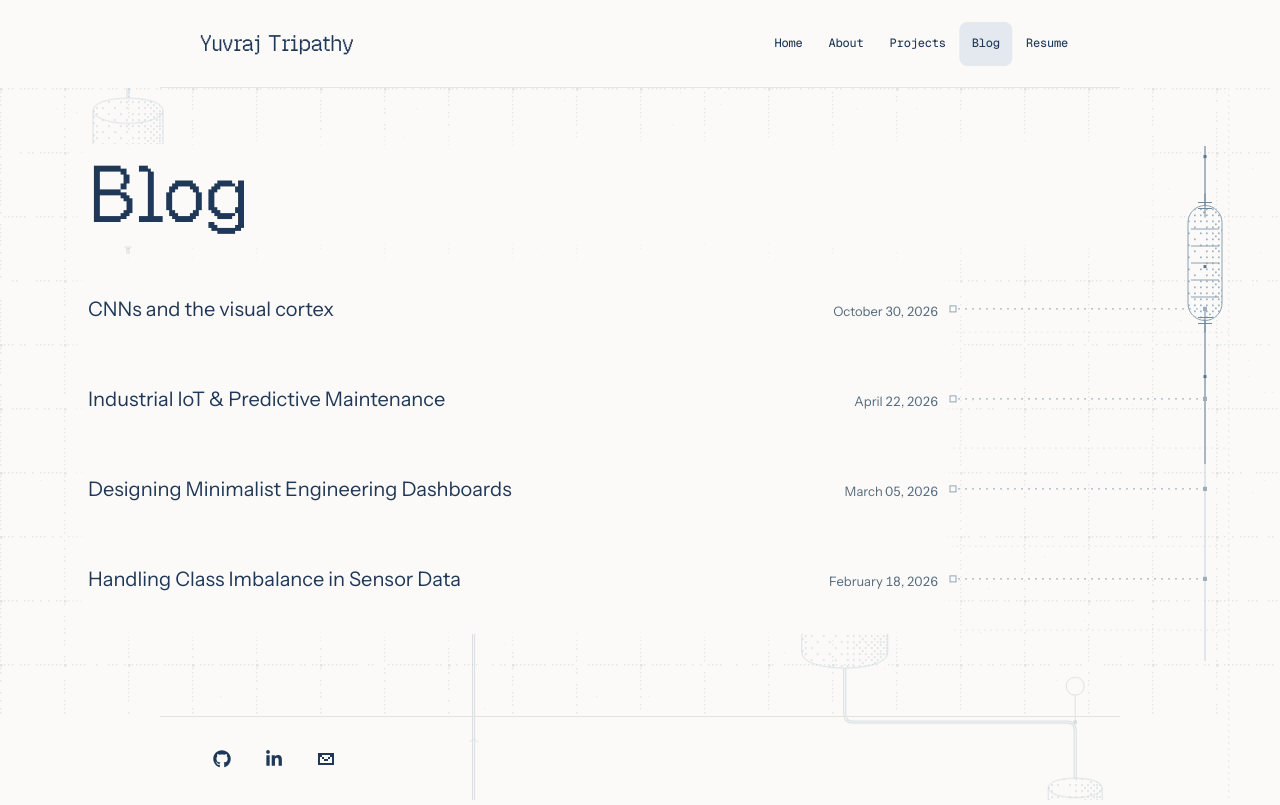
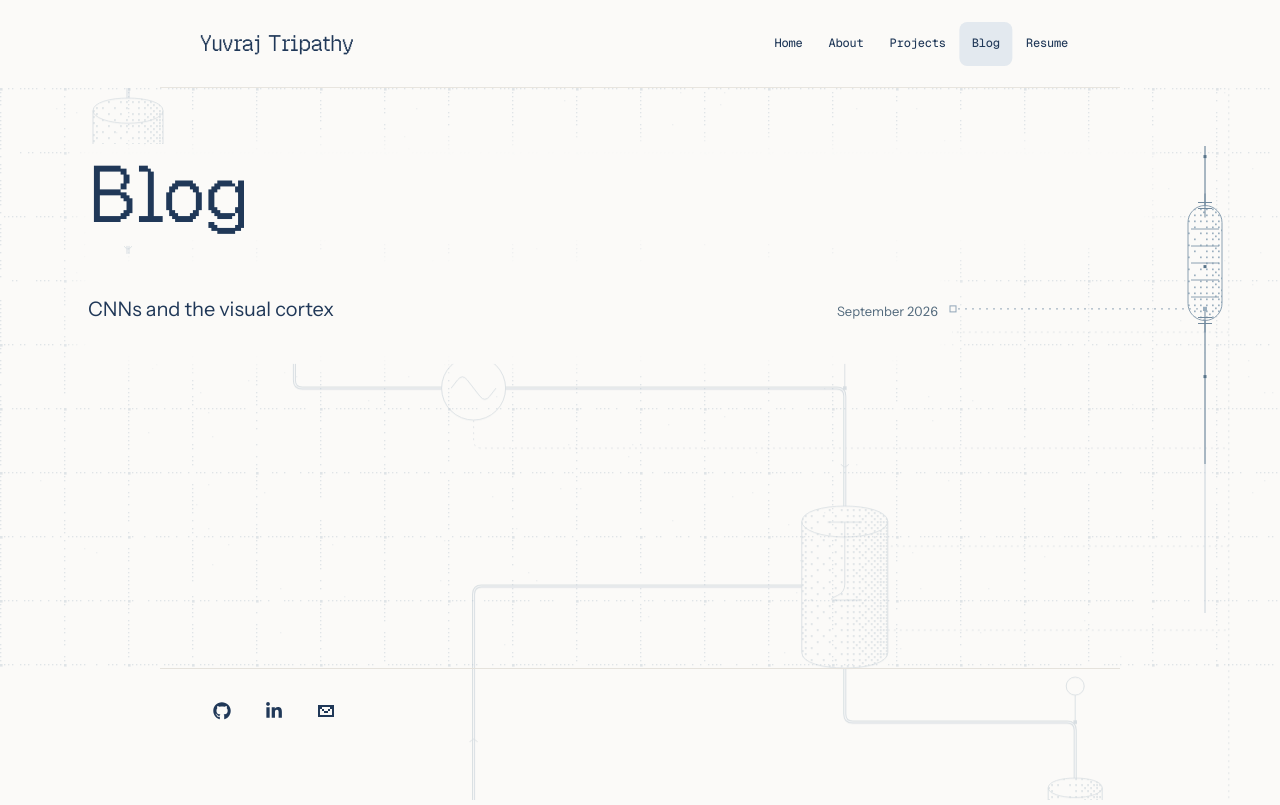
Before and after one commit to yuvipaloozie/personal-website, a Next.js app: page /blog in a window 1280 px wide. Built offline with nearby package versions, Linux system fonts and the light colour scheme.

Commit message:
Keep only CNN cortex article and date it September 2026 (#14)
Co-authored-by: Yuvraj Tripathy <ytripathy3@gatech.edu>

```diff
--- a/src/app/blog/[slug]/page.tsx
+++ b/src/app/blog/[slug]/page.tsx
@@ -33,14 +33,14 @@ export default async function BlogPost({ params }: { params: Promise<{ slug: str
     notFound();
   }
 
-  const { title, subtitle, image, description, fullDescription } = node.details;
+  const { title, subtitle, date, image, description, fullDescription } = node.details;
 
   return (
     <ProcessSurface kind="detail">
       <article className="process-reading process-reading-article">
         <Link href="/blog" className="back-link">Back to blog</Link>
         <h1 className="page-title">{title}</h1>
-        <p className="entry-date">{subtitle}{node.id === "b_unet" && " · 7 min read"}</p>
+        <p className="entry-date"><time dateTime={date}>{subtitle}</time>{node.id === "b_unet" && " · 7 min read"}</p>
         <p className="project-summary">{description}</p>
         {image && (
           <Image src={image} alt={title} width={760} height={400}
--- a/src/app/blog/page.tsx
+++ b/src/app/blog/page.tsx
@@ -18,7 +18,7 @@ export default function Blog() {
           {notes.map((n) => (
             <li key={n.id} data-process-item={n.id}>
               <Link href={n.details!.link!}>{n.details!.title}</Link>
-              <time className="entry-date" dateTime={n.details!.subtitle ? new Date(n.details!.subtitle).toISOString().slice(0, 10) : undefined}>{n.details!.subtitle}</time>
+              <time className="entry-date" dateTime={n.details!.date}>{n.details!.subtitle}</time>
             </li>
           ))}
         </ul>
--- a/src/data/graphData.ts
+++ b/src/data/graphData.ts
@@ -9,6 +9,7 @@ export type NodeData = {
   details?: {
     title: string;
     subtitle?: string;
+    date?: string;
     description: string;
     fullDescription?: string[];
     tags?: string[];
@@ -77,7 +78,8 @@ const originalGraphData: { nodes: NodeData[]; links: LinkData[] } = {
       type: "detail",
       details: {
         title: "CNNs and the visual cortex",
-        subtitle: "October 30, 2026",
+        subtitle: "September 2026",
+        date: "2026-09",
         description: "How CNNs inherit ideas from visual cortex, and how researchers test the overlap using human brain data.",
         fullDescription: [
           "A research-led explanation of receptive fields, pooling, cortical hierarchies, and the experiments that measure shared representations in CNNs and human visual cortex.",
@@ -85,61 +87,6 @@ const originalGraphData: { nodes: NodeData[]; links: LinkData[] } = {
         link: "/blog/how-cnns-learn-to-see",
       },
     },
-    {
-      id: "b_iot",
-      label: "Industrial IoT",
-      group: 4,
-      type: "detail",
-      details: {
-        title: "Industrial IoT & Predictive Maintenance",
-        subtitle: "April 22, 2026",
-        description:
-          "How combining edge computing with ARIMA models can drastically reduce downtime and false alarms in continuous manufacturing environments.",
-        fullDescription: [
-          "Modern manufacturing plants are equipped with thousands of sensors, but the majority of this telemetry data is either ignored or simply threshold-monitored. This leads to a reactive maintenance culture, where engineers only respond after a critical failure has occurred.",
-          "By deploying Edge IoT gateways, we can perform real-time data aggregation and noise filtering directly on the factory floor. We then feed this cleaned data into an autoregressive integrated moving average (ARIMA) model.",
-          "This predictive model learns the normal operating baseline of the equipment. When vibrations or temperature spikes begin to deviate from this baseline, the system triggers a predictive alert weeks before an actual mechanical failure, allowing for planned, minimally disruptive maintenance.",
-        ],
-        link: "/blog/industrial-iot",
-      },
-    },
-    {
-      id: "b_dash",
-      label: "Engineering Dashboards",
-      group: 4,
-      type: "detail",
-      details: {
-        title: "Designing Minimalist Engineering Dashboards",
-        subtitle: "March 05, 2026",
-        description:
-          "Why depth, texture, and restraint are crucial when building interfaces for complex engineering tools. Moving away from dark-mode clutter.",
-        fullDescription: [
-          "In the industrial sector, HMIs (Human-Machine Interfaces) and dashboards are notoriously cluttered. They are often built with harsh dark backgrounds, glaring neon text, and an overwhelming array of gauges that cause cognitive overload.",
-          "We can solve this by applying modern, minimalist design principles to engineering tools. By utilizing an industrial color palette—like Slate Harbor and Iron Forest—we can create interfaces that are easy on the eyes during long monitoring shifts.",
-          "Incorporating subtle depth, such as drafting paper textures and clean structural lines, provides a technical feel without the visual noise. The goal is to highlight the actual data and telemetry anomalies, bringing critical actionable insights to the forefront.",
-        ],
-        link: "/blog/engineering-dashboards",
-      },
-    },
-    {
-      id: "b_imbalance",
-      label: "Class Imbalance",
-      group: 4,
-      type: "detail",
-      details: {
-        title: "Handling Class Imbalance in Sensor Data",
-        subtitle: "February 18, 2026",
-        description:
-          "A deep dive into SMOTE, Isolation Forests, and customized loss functions for detecting rare failure modes in high-dimensional sensor arrays.",
-        fullDescription: [
-          "In failure prediction, the dataset is almost always heavily skewed. A manufacturing machine might run perfectly for 99.9% of the time, leaving only a tiny fraction of data representing actual failure modes. Standard machine learning models trained on this data will simply predict 'No Failure' 100% of the time and still achieve 99.9% accuracy.",
-          "To combat this, we must utilize advanced sampling techniques. SMOTE (Synthetic Minority Over-sampling Technique) can generate synthetic examples of the minority failure class, giving the model enough examples to learn the decision boundaries.",
-          "Alternatively, framing the problem as anomaly detection rather than binary classification can yield better results. Using an Isolation Forest, we train the model exclusively on the 'normal' telemetry data, allowing it to easily flag any rare, out-of-distribution events as anomalies.",
-        ],
-        link: "/blog/class-imbalance",
-      },
-    },
-
     // SKILLS
     { id: "s_python", label: "Python", group: 3, type: "detail" },
     { id: "s_ml", label: "Machine Learning", group: 3, type: "detail" },
@@ -176,9 +123,6 @@ const originalGraphData: { nodes: NodeData[]; links: LinkData[] } = {
 
     // Blog to Category
     { source: "blog", target: "b_unet" },
-    { source: "blog", target: "b_iot" },
-    { source: "blog", target: "b_dash" },
-    { source: "blog", target: "b_imbalance" },
 
     // Skills to Category
     { source: "skills", target: "s_python" },
@@ -202,7 +146,6 @@ const originalGraphData: { nodes: NodeData[]; links: LinkData[] } = {
     { source: "s_ml", target: "p_trading" },
     { source: "s_ml", target: "p_arrhythmia" },
     { source: "s_ml", target: "p_breastcancer" },
-    { source: "s_ml", target: "b_imbalance" },
 
     { source: "s_cv", target: "p_chana" },
     { source: "s_cv", target: "b_unet" },
@@ -219,8 +162,6 @@ const originalGraphData: { nodes: NodeData[]; links: LinkData[] } = {
     { source: "s_auto", target: "e_bayer" },
     { source: "s_auto", target: "e_bayer_2023" },
     { source: "s_auto", target: "e_ambitus" },
-    { source: "s_auto", target: "b_iot" },
-    { source: "s_auto", target: "b_dash" },
   ],
 };
 
```
